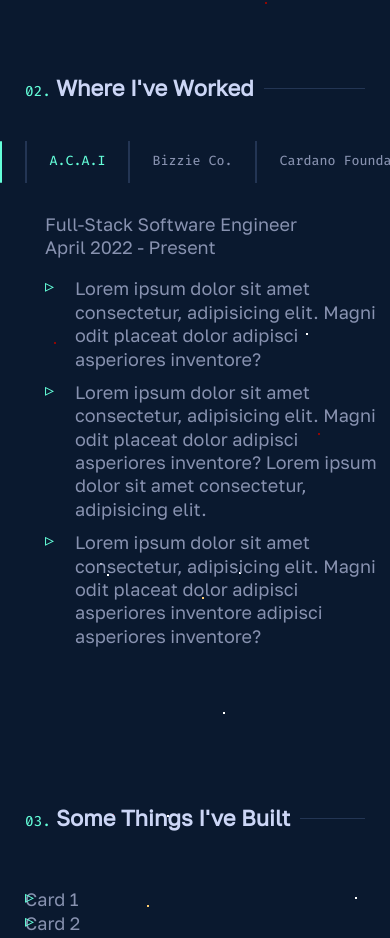
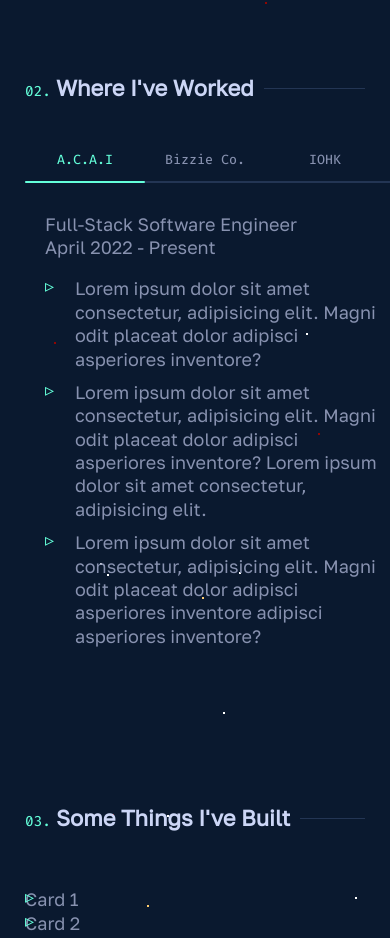
Before and after one commit to JosephBerm/Portfolio, a React (Create React App) app: page / in a window 390 px wide. Shown: the part 2117-3055 px from the top of the page. Built offline with nearby package versions, Linux system fonts and the light colour scheme.

Commit message:
update on the selection styles
It is now responsive. Must now style the text within

```diff
--- a/src/css/App.css
+++ b/src/css/App.css
@@ -43,6 +43,7 @@
 	--border-radius: 4px;
 	--scrollbar-width: 12px;
 	--tab-height: 42px;
+	--tab-width: 120px;
 	--transition: all 0.25s cubic-bezier(0.645, 0.045, 0.355, 1);
 	--easing: cubic-bezier(0.645, 0.045, 0.355, 1);
 	--font-mono: "firaCode", "STechMono", "Courier New", Courier, monospace;
@@ -72,6 +73,9 @@ html {
 ::selection {
 	background-color: var(--lightest-navy);
 	color: var(--lightest-slate);
+}
+:focus-visible {
+	outline: none;
 }
 
 body {
@@ -145,7 +149,7 @@ button {
 	align-self: center;
 }
 button:hover {
-	background-color: var(--green-tint) !important;
+	background-color: var(--green-tint);
 }
 
 p {
--- a/src/css/JobsSection.css
+++ b/src/css/JobsSection.css
@@ -25,39 +25,50 @@
 
 .jobs_section .highlighted-job {
 	position: absolute;
-	top: 0px;
+	top: auto;
+	bottom: 0px;
+	width: 100%;
 	left: 0px;
+	margin-left: 25px;
 	z-index: 10;
-	width: 2px;
-	height: var(--tab-height);
+	max-width: var(--tab-width);
+	height: 2px;
+	transform: translateX(calc(var(--index) * var(--tab-width)));
 	border-radius: var(--border-radius);
 	background: var(--green);
-	transform: translateY(calc(var(--index) * var(--tab-height)));
 	transition: transform 0.25s cubic-bezier(0.645, 0.045, 0.355, 1) 0.1s;
 }
 
 .jobs_section .tabList button.tabList-item {
 	display: flex;
-	justify-content: flex-start;
+	justify-content: center;
 	align-items: center;
+	text-align: center;
+	min-width: 120px;
+	padding: 0px 2.25rem;
+	color: var(--slate);
+	height: var(--tab-height);
+	font-size: var(--fz-xs);
+	font-family: var(--font-mono);
+	border-radius: 0;
 	border: none;
-	width: 100%;
-	color: var(--slate);
-	border-radius: 0;
-	height: var(--tab-height);
-	padding: 0 2.25rem;
-	border-left: 2px solid var(--lightest-navy);
+	border-bottom: 2px solid var(--lightest-navy);
+	transition: var(--transition);
 }
+
 .jobs_section .tabList button.tabList-item.selected {
 	color: var(--green);
+}
+.jobs_section .tabList button.tabList-item span {
+	white-space: nowrap;
 }
 
 .jobs_section .tabList button.tabList-item:hover {
 	background-color: var(--light-navy);
 }
 
-.jobs_section .tabList button.tabList-item span {
-	white-space: nowrap;
+.jobs_section .tabList button.tabList-item:hover span {
+	color: var(--green);
 }
 
 .jobs_section .work-summary {
@@ -71,6 +82,9 @@
 		width: calc(100% + 100px);
 		padding-left: 50px;
 		margin-left: -50px;
+	}
+	.jobs_section .highlighted-job {
+		margin-left: 50px;
 	}
 }
 
@@ -87,6 +101,19 @@
 		padding-left: unset;
 		margin-left: unset;
 	}
+	.jobs_section .highlighted-job {
+		top: 0px;
+		width: 2px;
+		margin-left: unset;
+		height: var(--tab-height);
+		transform: translateY(calc(var(--index) * var(--tab-height)));
+	}
+	.jobs_section .tabList button.tabList-item {
+		justify-content: flex-start;
+		width: 100%;
+		border: none;
+		border-left: 2px solid var(--lightest-navy);
+	}
 }
 
 @media (min-width: 700px) {
--- a/src/services/portfolioInformation.js
+++ b/src/services/portfolioInformation.js
@@ -26,7 +26,7 @@ const workExperience = [
 		],
 	},
 	{
-		companyName: "Cardano Foundation",
+		companyName: "IOHK",
 		titleOfPosition: "Software Engineer Intern",
 		timeline: "August - December 2020",
 		highlights: [
```
